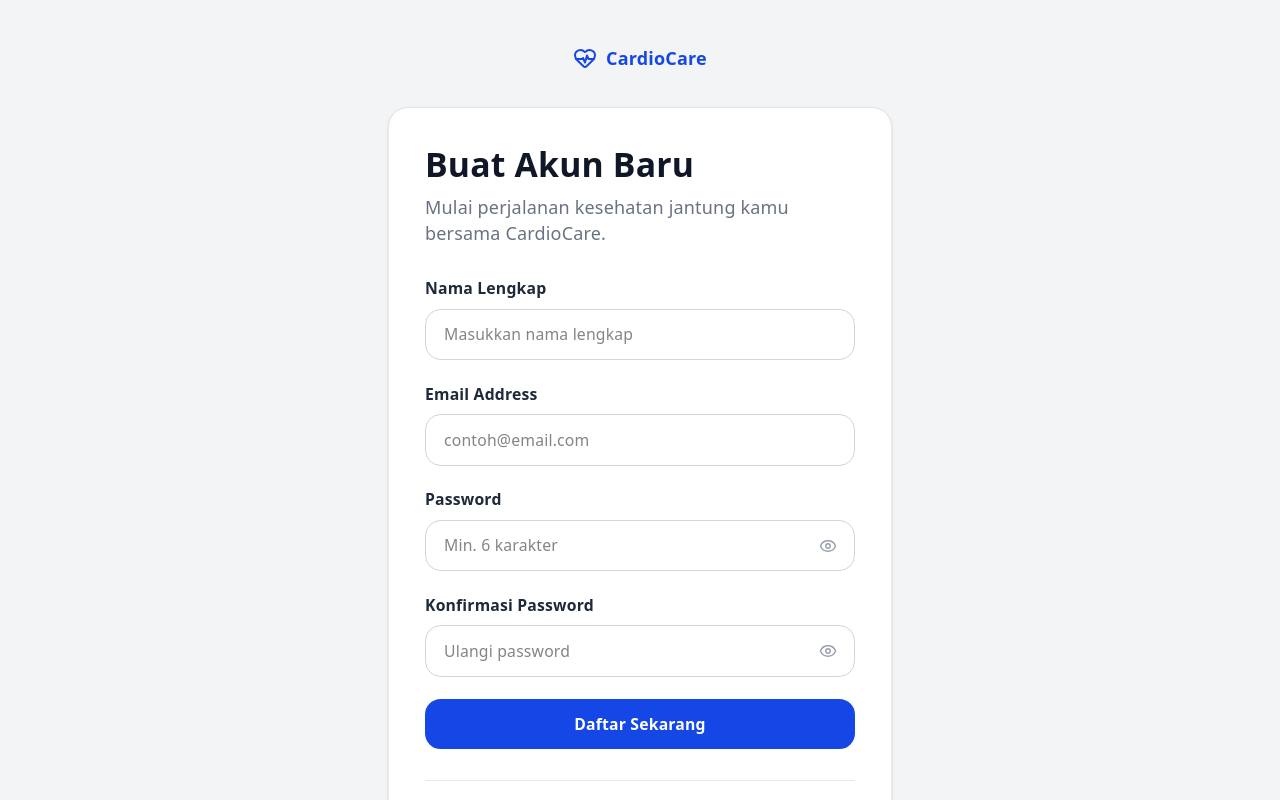
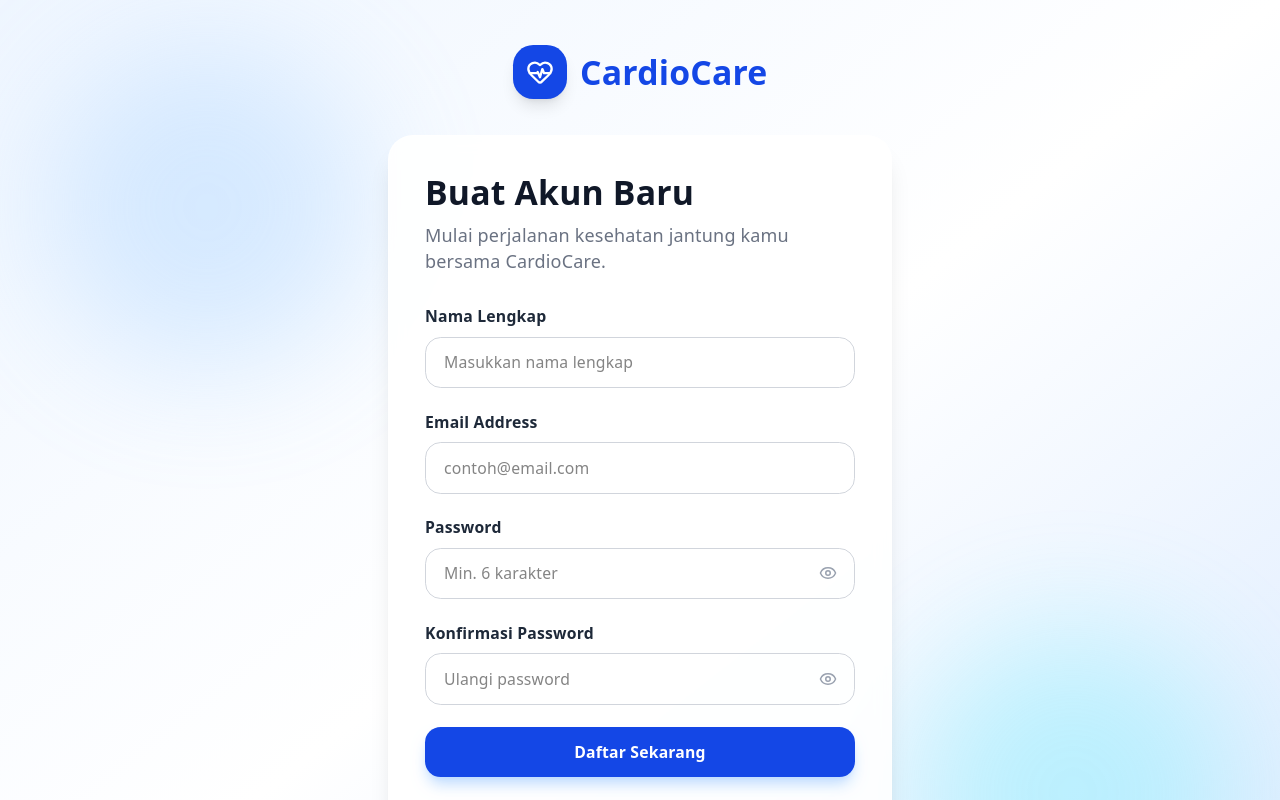
Before and after one commit to ywennn/CardioCare, a React (Vite) app in the folder frontend/: page /register in a window 1280 px wide. Shown: the top 800 px of the page. Built offline with nearby package versions, Linux system fonts and the light colour scheme.

Commit message:
backgroun register

```diff
--- a/frontend/src/pages/RegisterPage.jsx
+++ b/frontend/src/pages/RegisterPage.jsx
@@ -19,10 +19,7 @@ export default function RegisterPage() {
   const [error, setError] = useState("");
 
   const handleChange = (e) => {
-    setForm({
-      ...form,
-      [e.target.name]: e.target.value,
-    });
+    setForm({ ...form, [e.target.name]: e.target.value });
   };
 
   const handleSubmit = async (e) => {
@@ -65,21 +62,25 @@ export default function RegisterPage() {
   };
 
   return (
-    <main className="min-h-screen bg-gray-100 flex flex-col items-center justify-center px-4 py-10">
-      <Link
-        to="/"
-        className="mb-8 flex items-center gap-2 text-blue-700 font-bold"
-      >
-        <HeartPulse size={24} />
-        <span>CardioCare</span>
-      </Link>
+    <main className="relative min-h-screen overflow-hidden bg-gradient-to-br from-blue-50 via-white to-blue-100 px-4 py-10 flex flex-col items-center justify-center">
+      <div className="absolute left-10 top-10 h-72 w-72 rounded-full bg-blue-300 opacity-30 blur-3xl" />
+      <div className="absolute bottom-10 right-10 h-72 w-72 rounded-full bg-cyan-300 opacity-30 blur-3xl" />
 
-      <section className="w-full max-w-md bg-white border border-gray-200 rounded-2xl p-8 shadow-sm">
+      <div className="relative z-10 mb-8 flex items-center gap-3">
+        <div className="flex h-12 w-12 items-center justify-center rounded-2xl bg-blue-700 text-white shadow-lg">
+          <HeartPulse size={28} />
+        </div>
+        <span className="text-3xl font-bold text-blue-700">
+          CardioCare
+        </span>
+      </div>
+
+      <section className="relative z-10 w-full max-w-md rounded-3xl border border-white/70 bg-white/90 p-8 shadow-xl backdrop-blur">
         <div className="mb-7">
           <h1 className="text-3xl font-bold text-gray-900">
             Buat Akun Baru
           </h1>
-          <p className="text-gray-500 mt-2">
+          <p className="mt-2 text-gray-500">
             Mulai perjalanan kesehatan jantung kamu bersama CardioCare.
           </p>
         </div>
@@ -92,7 +93,7 @@ export default function RegisterPage() {
 
         <form onSubmit={handleSubmit} className="space-y-5">
           <div>
-            <label className="block text-sm font-semibold text-gray-800 mb-2">
+            <label className="mb-2 block text-sm font-semibold text-gray-800">
               Nama Lengkap
             </label>
             <input
@@ -101,12 +102,12 @@ export default function RegisterPage() {
               onChange={handleChange}
               type="text"
               placeholder="Masukkan nama lengkap"
-              className="w-full rounded-xl border border-gray-300 px-4 py-3 text-sm outline-none focus:border-blue-600 focus:ring-2 focus:ring-blue-100"
+              className="w-full rounded-xl border border-gray-300 px-4 py-3 text-sm outline-none transition focus:border-blue-600 focus:ring-2 focus:ring-blue-100"
             />
           </div>
 
           <div>
-            <label className="block text-sm font-semibold text-gray-800 mb-2">
+            <label className="mb-2 block text-sm font-semibold text-gray-800">
               Email Address
             </label>
             <input
@@ -115,12 +116,12 @@ export default function RegisterPage() {
               onChange={handleChange}
               type="email"
               placeholder="contoh@email.com"
-              className="w-full rounded-xl border border-gray-300 px-4 py-3 text-sm outline-none focus:border-blue-600 focus:ring-2 focus:ring-blue-100"
+              className="w-full rounded-xl border border-gray-300 px-4 py-3 text-sm outline-none transition focus:border-blue-600 focus:ring-2 focus:ring-blue-100"
             />
           </div>
 
           <div>
-            <label className="block text-sm font-semibold text-gray-800 mb-2">
+            <label className="mb-2 block text-sm font-semibold text-gray-800">
               Password
             </label>
             <div className="relative">
@@ -130,12 +131,12 @@ export default function RegisterPage() {
                 onChange={handleChange}
                 type={showPassword ? "text" : "password"}
                 placeholder="Min. 6 karakter"
-                className="w-full rounded-xl border border-gray-300 px-4 py-3 pr-12 text-sm outline-none focus:border-blue-600 focus:ring-2 focus:ring-blue-100"
+                className="w-full rounded-xl border border-gray-300 px-4 py-3 pr-12 text-sm outline-none transition focus:border-blue-600 focus:ring-2 focus:ring-blue-100"
               />
               <button
                 type="button"
                 onClick={() => setShowPassword(!showPassword)}
-                className="absolute right-4 top-1/2 -translate-y-1/2 text-gray-400"
+                className="absolute right-4 top-1/2 -translate-y-1/2 text-gray-400 hover:text-gray-600"
               >
                 {showPassword ? <EyeOff size={18} /> : <Eye size={18} />}
               </button>
@@ -143,7 +144,7 @@ export default function RegisterPage() {
           </div>
 
           <div>
-            <label className="block text-sm font-semibold text-gray-800 mb-2">
+            <label className="mb-2 block text-sm font-semibold text-gray-800">
               Konfirmasi Password
             </label>
             <div className="relative">
@@ -153,12 +154,12 @@ export default function RegisterPage() {
                 onChange={handleChange}
                 type={showConfirmPassword ? "text" : "password"}
                 placeholder="Ulangi password"
-                className="w-full rounded-xl border border-gray-300 px-4 py-3 pr-12 text-sm outline-none focus:border-blue-600 focus:ring-2 focus:ring-blue-100"
+                className="w-full rounded-xl border border-gray-300 px-4 py-3 pr-12 text-sm outline-none transition focus:border-blue-600 focus:ring-2 focus:ring-blue-100"
               />
               <button
                 type="button"
                 onClick={() => setShowConfirmPassword(!showConfirmPassword)}
-                className="absolute right-4 top-1/2 -translate-y-1/2 text-gray-400"
+                className="absolute right-4 top-1/2 -translate-y-1/2 text-gray-400 hover:text-gray-600"
               >
                 {showConfirmPassword ? <EyeOff size={18} /> : <Eye size={18} />}
               </button>
@@ -168,7 +169,7 @@ export default function RegisterPage() {
           <button
             type="submit"
             disabled={loading}
-            className="w-full rounded-xl bg-blue-700 py-3 text-sm font-semibold text-white hover:bg-blue-800 disabled:cursor-not-allowed disabled:opacity-70"
+            className="w-full rounded-xl bg-blue-700 py-3 text-sm font-semibold text-white shadow-lg shadow-blue-200 transition hover:bg-blue-800 disabled:cursor-not-allowed disabled:opacity-70"
           >
             {loading ? "Mendaftarkan..." : "Daftar Sekarang"}
           </button>
@@ -178,13 +179,13 @@ export default function RegisterPage() {
 
         <p className="text-center text-sm text-gray-500">
           Sudah punya akun?{" "}
-          <Link to="/login" className="font-semibold text-blue-700">
+          <Link to="/login" className="font-semibold text-blue-700 hover:underline">
             Masuk di sini
           </Link>
         </p>
       </section>
 
-      <p className="mt-8 text-xs text-gray-400">
+      <p className="relative z-10 mt-8 text-xs text-gray-400">
         © 2026 CardioCare. All rights reserved.
       </p>
     </main>
```
